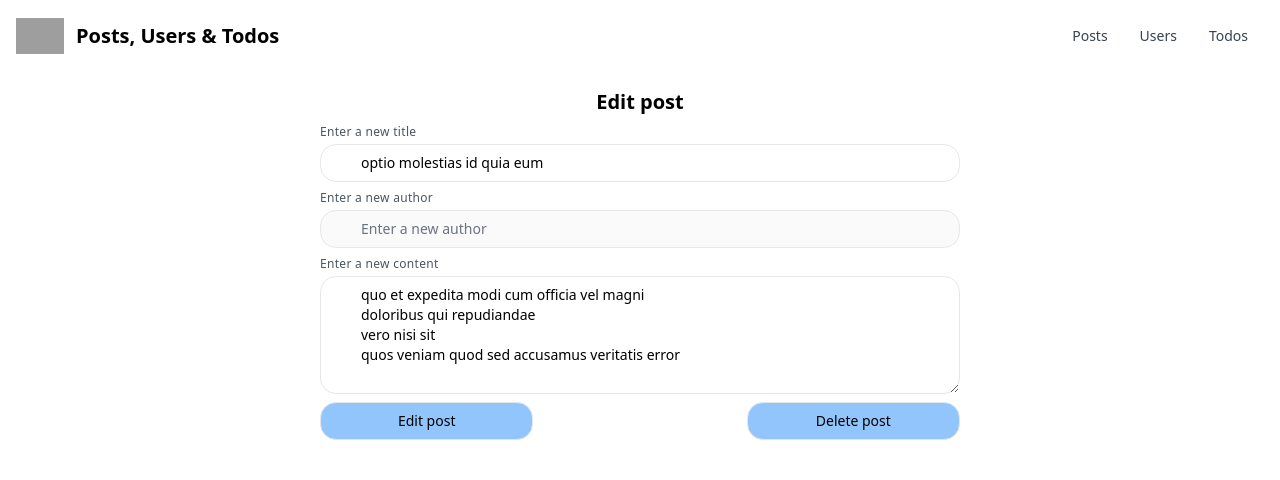
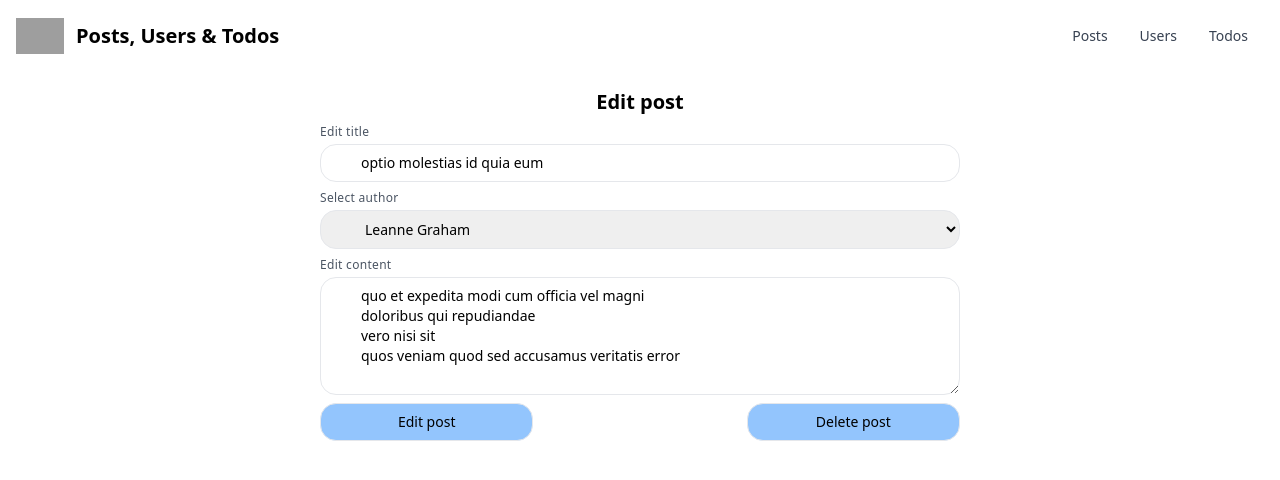
Before and after one commit to kboul/posts-users-todos-rtq, a React (Create React App) app: page /posts/10 in a window 1280 px wide. Shown: the top 480 px of the page. Built offline with nearby package versions, Linux system fonts and the light colour scheme; data requests are answered from the project's data file; grey boxes are pictures that could not be loaded.

Commit message:
Build reusable Seelct comp and share it between add edit psot to be able to select an author

```diff
--- a/src/components/Input.tsx
+++ b/src/components/Input.tsx
@@ -13,13 +13,13 @@ interface InputProps {
 export default function Input({ label, textarea, ...otherProps }: InputProps) {
   const commomProps = {
     className: className.input,
-    placeholder: `Enter a new ${label}`
+    placeholder: label
   };
 
   return (
     <>
       <label htmlFor="new-item" className={className.label}>
-        Enter a new {label}
+        {label}
       </label>
       {textarea ? (
         <textarea rows={5} {...commomProps} {...otherProps} />
--- /dev/null
+++ b/src/components/Select.tsx
@@ -0,0 +1,26 @@
+interface SelectProps {
+  options: { data: any[]; key: string };
+  label: string;
+  [key: string]: any;
+}
+
+const className = {
+  label: "mb-1 text-xs tracking-wide text-gray-600",
+  select:
+    "text-sm placeholder-gray-500 pl-10 pr-4 rounded-2xl border py-2 focus:outline-none mb-2"
+};
+
+export default function Select({ label, options, ...otherProps }: SelectProps) {
+  return (
+    <>
+      <label className={className.label}>{label}</label>
+      <select className={className.select} {...otherProps}>
+        {options?.data.map((item) => (
+          <option key={item.name} value={item.name}>
+            {item.name}
+          </option>
+        ))}
+      </select>
+    </>
+  );
+}
--- a/src/components/index.tsx
+++ b/src/components/index.tsx
@@ -1,4 +1,5 @@
-export { default as Navbar } from "./Navbar";
-export { default as Input } from "./Input";
 export { default as Button } from "./Button";
 export { default as Form } from "./Form";
+export { default as Input } from "./Input";
+export { default as Navbar } from "./Navbar";
+export { default as Select } from "./Select";
--- a/src/pages/PostForm.tsx
+++ b/src/pages/PostForm.tsx
@@ -1,9 +1,8 @@
 import { ChangeEvent, FormEvent, useEffect, useState } from "react";
-import { useSelector } from "react-redux";
 import { useParams } from "react-router-dom";
 import { useNavigate } from "react-router-dom";
 
-import { Button, Form, Input } from "../components";
+import { Button, Form, Input, Select } from "../components";
 import {
   useAddPostMutation,
   useDeletePostMutation,
@@ -11,7 +10,7 @@ import {
   useUpdatePostMutation
 } from "../app/services/posts";
 import { getUserName } from "../utils";
-import { selectAllUsers } from "./Users/usersSlice";
+import { useGetUsersQuery } from "./Users/usersSlice";
 
 const className = {
   pageHeader: "flex justify-center font-bold text-xl mt-4",
@@ -32,7 +31,7 @@ export default function PostForm({ use }: PostFormProps) {
 
   const isEditPost = use === "Edit";
 
-  const allUsers = useSelector(selectAllUsers);
+  const { data: users } = useGetUsersQuery();
   const { data: post } = useGetPostQuery(numPostId, { skip: !isEditPost });
   const [addPost] = useAddPostMutation();
   const [updatePost] = useUpdatePostMutation();
@@ -75,27 +74,29 @@ export default function PostForm({ use }: PostFormProps) {
     navigate("/posts");
   };
 
+  const inputLabel = `${isEditPost ? use : "Enter a new"}`;
+
   return (
     <>
       <h1 className={className.pageHeader}>{use} post</h1>
       <div className={className.container}>
         <Form classname={className.form}>
           <Input
-            label="title"
+            label={`${inputLabel} title`}
             name="title"
             onChange={handleChange}
             value={title}
           />
-          {isEditPost && post && (
-            <Input
-              disabled
-              label="author"
-              onChange={() => {}}
-              value={getUserName(allUsers, post.userId) ?? ""}
-            />
-          )}
+          <Select
+            options={{ data: users ?? [], key: "name" }}
+            label="Select author"
+            onChange={() => {}}
+            value={
+              isEditPost && post ? getUserName(users, post?.userId) ?? "" : ""
+            }
+          />
           <Input
-            label="content"
+            label={`${inputLabel} content`}
             name="body"
             onChange={handleChange}
             textarea
```
